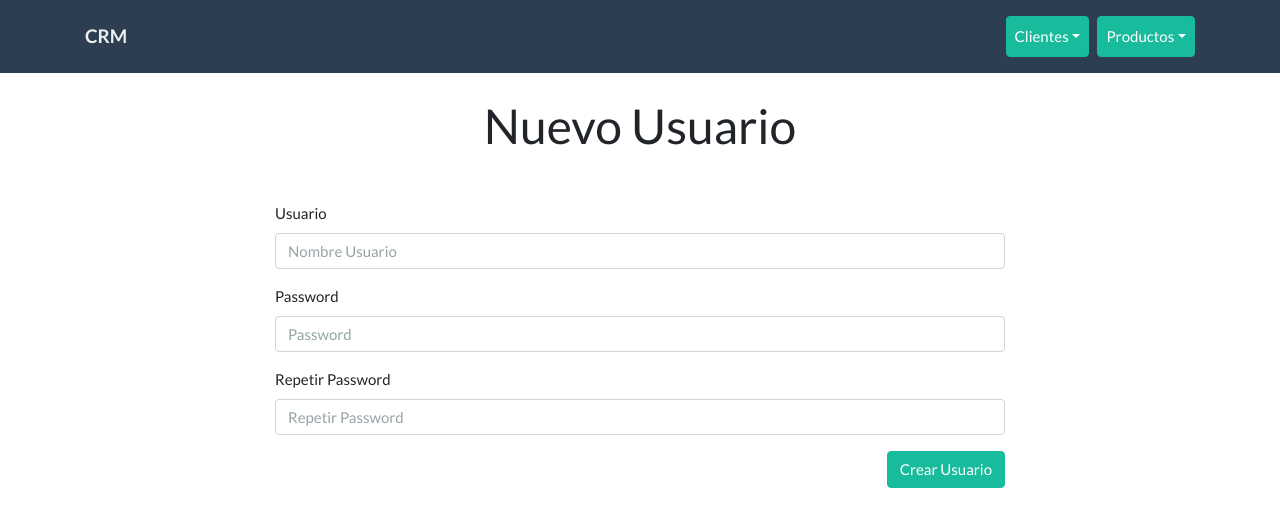
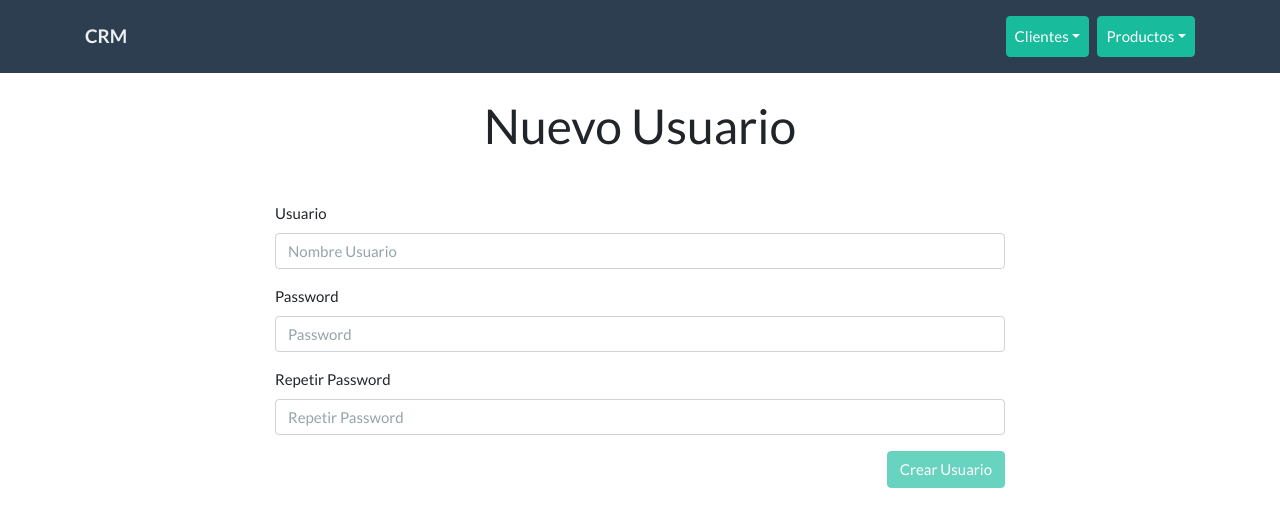
Before and after one commit to emman-martinez/MERN_GQL, a React (Create React App) app in the folder frontend/cliente/: page /registro in a window 1280 px wide. Shown: the top 526 px of the page. Built offline with nearby package versions, Linux system fonts and the light colour scheme.

Commit message:
Guardando datos en state de Registro.js, Validando Formulario de Usuarios e insertando usuarios en la base de datos

```diff
--- a/frontend/cliente/src/componentes/Auth/Registro.js
+++ b/frontend/cliente/src/componentes/Auth/Registro.js
@@ -1,54 +1,118 @@
 import React, { Component, Fragment } from 'react';
+import { Mutation } from 'react-apollo';
+import { NUEVO_USUARIO } from './../../mutations';
+
+const initialState = {
+    usuario: '',
+    password: '',
+    repetirPassword: ''
+}
 
 class Registro extends Component {
 
     state = {
+        ...initialState
+    }
+
+    limpiarState = () => {
+        this.setState({
+            ...initialState
+        })
+    }
+
+    crearRegistro = (e, crearUsuario) => {
+        console.log('Creando Registro...');
+        e.preventDefault();
+
+        crearUsuario().then(data => {
+            console.log(data);
+            this.limpiarState();
+        });
+    }
+
+    actualizarState = (e) => {
+        // console.log('Escribiendo...');
+        const { name, value } = e.target;
+        // console.log(name,': ',value);
+        this.setState({
+            [name]: value
+        });
+    }
+
+    validarForm = () => {
+        const { usuario, password, repetirPassword } = this.state;
+        const noValido = !usuario || !password || password !== repetirPassword;
+        // console.log(noValido);
+        return noValido;
 
     }
 
     render() {
+
+        const { usuario, password, repetirPassword } = this.state;
         return (
             <Fragment>
                 <h1 className="text-center mb-5">Nuevo Usuario</h1>
                 <div className="row  justify-content-center">
 
+                    <Mutation
+                        mutation={NUEVO_USUARIO}
+                        variables={{usuario, password}}
+                    >
+                        {
+                            (crearUsuario, {loading, error, data}) => {
+                                return(
                                     <form
                                         className="col-md-8"
+                                        onSubmit={ e => this.crearRegistro(e, crearUsuario)}
                                     >
                                         <div className="form-group">
                                             <label>Usuario</label>
                                             <input
+                                                onChange={this.actualizarState}
                                                 type="text"
                                                 name="usuario"
                                                 className="form-control"
                                                 placeholder="Nombre Usuario"
+                                                value={usuario}
                                             />
                                         </div>
                                         <div className="form-group">
                                             <label>Password</label>
                                             <input
+                                                onChange={this.actualizarState}
                                                 type="password"
                                                 name="password"
                                                 className="form-control"
                                                 placeholder="Password"
+                                                value={password}
                                             />
                                         </div>
                                         <div className="form-group">
                                             <label>Repetir Password</label>
                                             <input
+                                                onChange={this.actualizarState}
                                                 type="password"
                                                 name="repetirPassword"
                                                 className="form-control"
                                                 placeholder="Repetir Password"
+                                                value={repetirPassword}
                                             />
                                         </div>
 
                                         <button
+                                            disabled={ this.validarForm() }
                                             type="submit"
-                            className="btn btn-success float-right">
+                                            className="btn btn-success float-right"
+                                        >
                                             Crear Usuario
                                         </button>
                                     </form>
+                                );
+                            }
+                        }
+
+                    </Mutation>
                 </div>
             </Fragment>
         );
--- a/frontend/cliente/src/mutations/index.js
+++ b/frontend/cliente/src/mutations/index.js
@@ -75,3 +75,11 @@ export const ACTUALIZAR_ESTADO = gql `
     actualizarEstado(input: $input)
   }
 `;
+
+// ***** Usuarios ***** //
+
+export const NUEVO_USUARIO = gql `
+  mutation crearUsuario($usuario: String!, $password: String!) {
+    crearUsuario(usuario: $usuario, password: $password)
+  }
+`;
```
Lines whose indentation alone changed are shown as unchanged.
